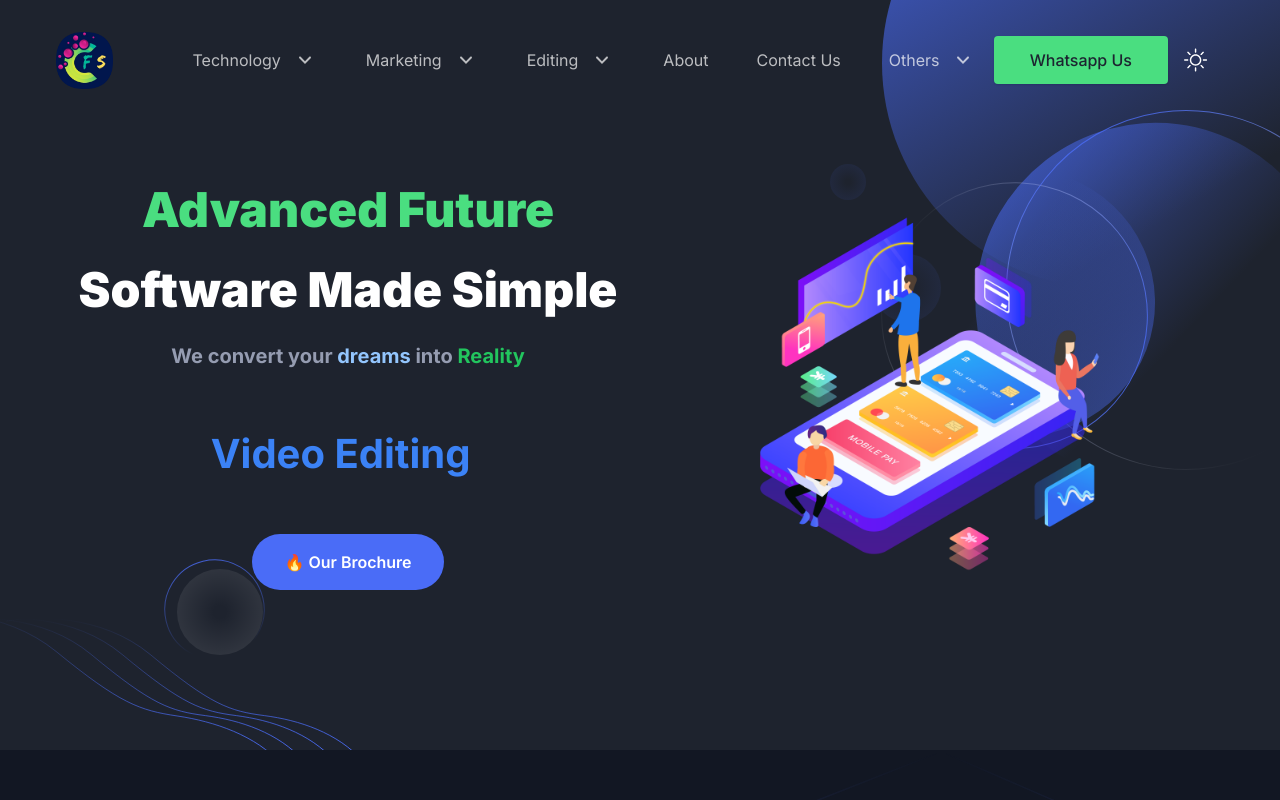
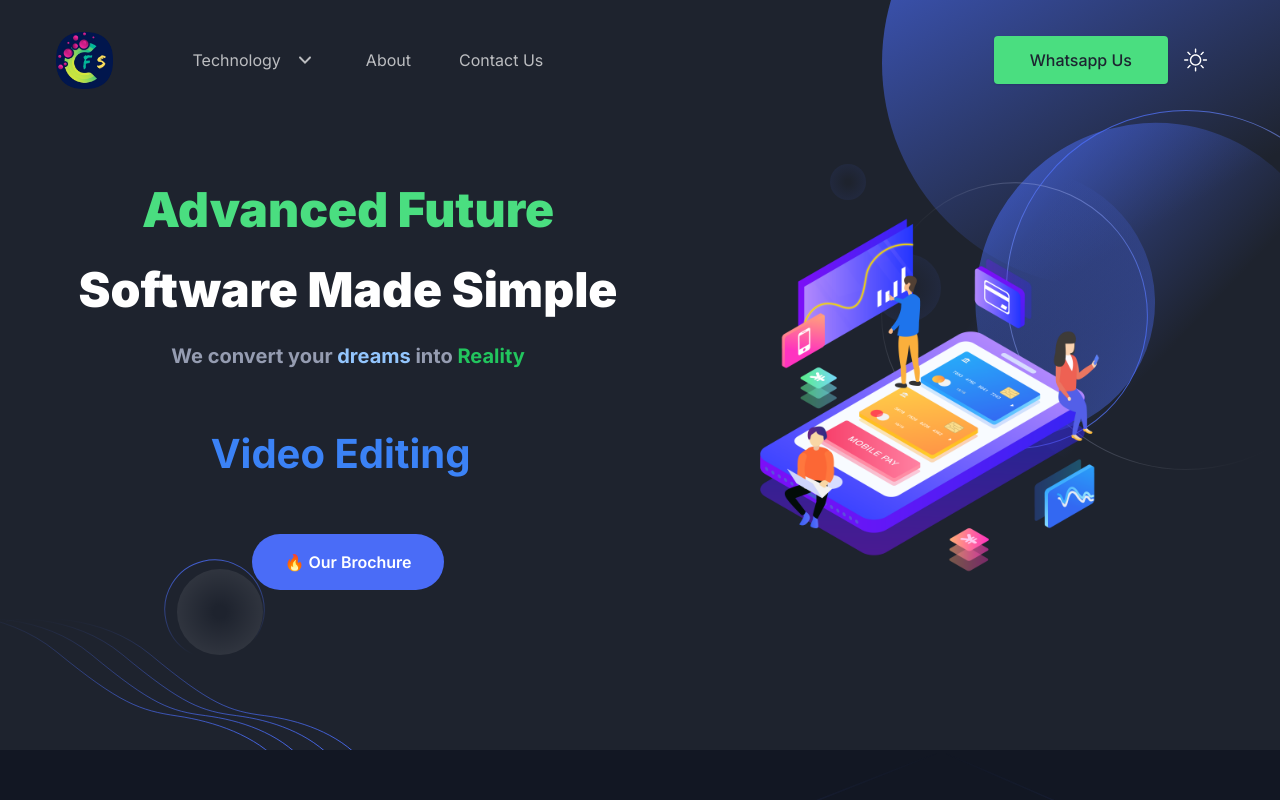
Before and after one commit to Manoj-kumar-C/Auto-Minds, a Next.js app: page / in a window 1280 px wide. Shown: the top 800 px of the page. Built offline with nearby package versions, Linux system fonts and the light colour scheme.

Commit message:
Auto Minds

```diff
--- a/app/page.tsx
+++ b/app/page.tsx
@@ -21,7 +21,7 @@ import ClientComponent from "@/components/client/client";
 import { Metadata } from "next";
 
 export const metadata: Metadata = {
-  title: "Fresh Spar Technologies - An Innovative Company ",
+  title: "Auto Minds - An Innovative Company ",
   description: "Fresh Spar Technologies is your partner for innovative web design, mobile app development, digital marketing, and branding solutions. Our mission is to empower businesses of all sizes with a strong online presence that reflects their unique identity. Discover how we combine creativity, innovation, and technical expertise to exceed your online goals.",
   // other metadata
 };
@@ -40,13 +40,16 @@ export default function Home() {
           center
           mb="80px" />
       <Features />
-      <HomeSectionTwo />
+      {/* <HomeSectionTwo /> */}
+      {/*
       <TitleService title="Our Marketing"
           paragraph="We provide various marketing services in various Fields"
           center
           mb="80px" />
       <FeaturesTwo />
+      */}
       <Testimonials />
+
       <ClientComponent/>
       <Maps />
       {/* <Accordion data={[
--- a/components/Header/menuData.tsx
+++ b/components/Header/menuData.tsx
@@ -36,82 +36,6 @@ const menuData: Menu[] = [
   },
   {
     id: 2,
-    title: "Marketing",
-    newTab: false,
-    submenu: [
-      {
-        id: 41,
-        title: "Social Media Marketing",
-        path: "/social-media-marketing",
-        newTab: false,
-      },
-      {
-        id: 42,
-        title: "Email Marketing ",
-        path: "/email-marketing",
-        newTab: false,
-      },
-      {
-        id: 43,
-        title: "Advertising Campaigns",
-        path: "/ad-campaigns",
-        newTab: false,
-      },
-      {
-        id: 44,
-        title: "Content Marketing",
-        path: "/content-marketing",
-        newTab: false,
-      },
-      {
-        id: 44,
-        title: "SEO Optimization",
-        path: "/seo-optimization",
-        newTab: false,
-      },
-
-    ],
-  },
-  {
-    id: 2,
-    title: "Editing",
-    newTab: false,
-    submenu: [
-      {
-        id: 41,
-        title: "Explainer Video",
-        path: "/explainer-video",
-        newTab: false,
-      },
-      {
-        id: 42,
-        title: "White Board Animation ",
-        path: "/white-board-animation",
-        newTab: false,
-      },
-      {
-        id: 43,
-        title: "Shorts/Reels",
-        path: "/shorts-reels",
-        newTab: false,
-      },
-      {
-        id: 44,
-        title: "Interactive Video",
-        path: "/interactive-video",
-        newTab: false,
-      },
-      {
-        id: 44,
-        title: "2d Animation",
-        path: "/2d-animation",
-        newTab: false,
-      },
-
-    ],
-  },
-  {
-    id: 2,
     title: "About",
     path: "/about",
     newTab: false,
@@ -128,44 +52,7 @@ const menuData: Menu[] = [
     path: "/contact",
     newTab: false,
   },
-  {
-    id: 2,
-    title: "Others",
-    newTab: false,
-    submenu: [
-      {
-        id: 41,
-        title: "Portfolio",
-        path: "/portfolio",
-        newTab: false,
-      },
-      {
-        id: 42,
-        title: "Career",
-        path: "/contact",
-        newTab: false,
-      },
-      {
-        id: 43,
-        title: "Blogs",
-        path: "https://fresh-spar-blog.vercel.app/",
-        newTab: true,
-      },
-      {
-        id: 44,
-        title: "Courses",
-        path: "https://freshspartechnologies.graphy.com/",
-        newTab: true,
-      },
-      {
-        id: 44,
-        title: "Upcoming Services",
-        path: "/upcoming",
-        newTab: false,
-      },
 
-    ],
-  },
 
 ];
 export default menuData;
```
